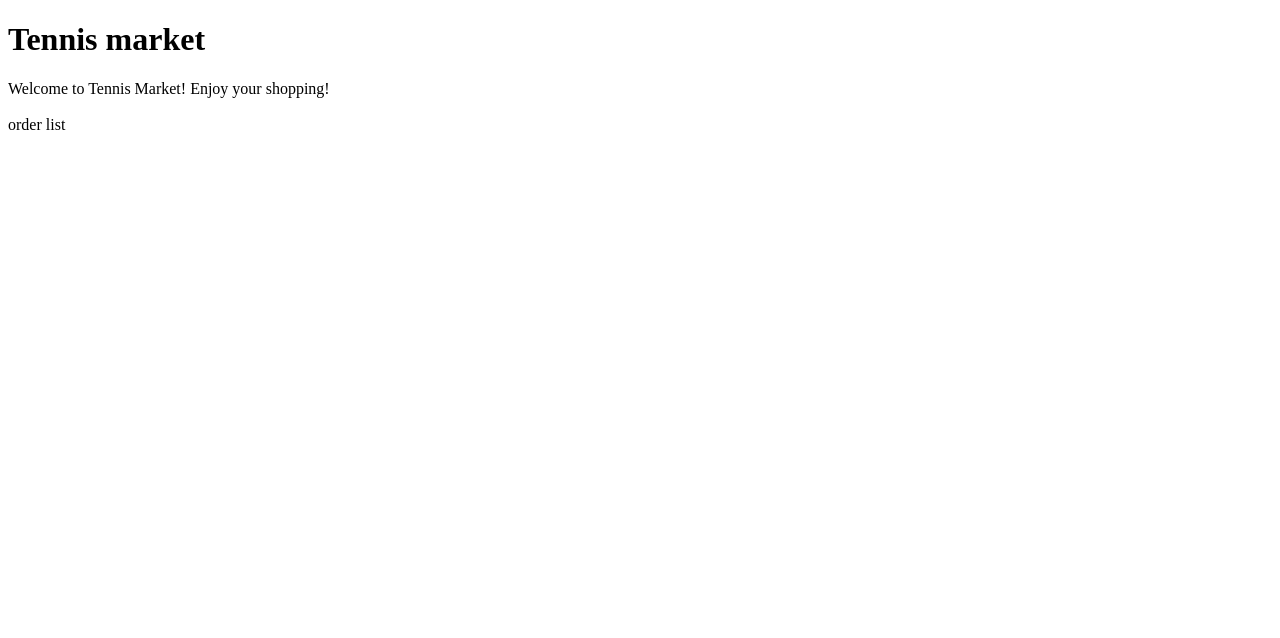
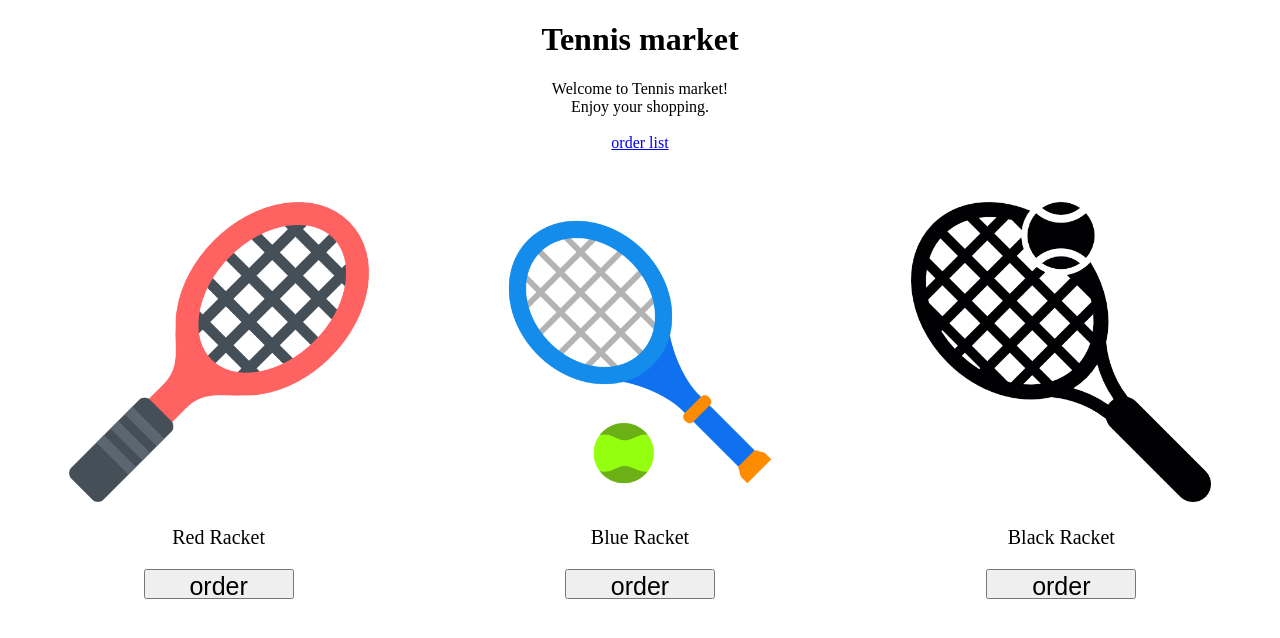
Before and after one commit to Ellison98/tennisMarket, a plain HTML site: page main.html in a window 1280 px wide. Drawn offline with Linux system fonts and the light colour scheme.

Commit message:
tennisMarket

```diff
--- /dev/null
+++ b/main.css
@@ -0,0 +1,27 @@
+h1 {
+    text-align: center;
+}
+
+#txt_welcome {
+    text-align: center;
+    margin-bottom: 50px;
+}
+
+.card {
+    text-align: center;
+}
+
+.card_title {
+    font-size: 20px;
+}
+
+.card_button {
+    font-size: 25px;
+    width: 150px;
+    height: 30px;
+}
+
+.card_img {
+    width: 300px;
+    height: 300px;
+}
--- a/main.html
+++ b/main.html
@@ -1,20 +1,36 @@
 <!DOCTYPE html>
-<html lang="ko">
+<html>
     <head>
         <meta charset="UTF-8">
-    <meta name="viewport" content="width=device-width, initial-scale=1.0">
-    <title>Main Page</title>
+        <title> Main </title>
+        <link rel="stylesheet" href="./main.css">
     </head>
     <body>
         <h1>Tennis market</h1>
-    <div>
-        Welcome to Tennis Market!
-        Enjoy your shopping!
-        <br/>
-        <br/>
-        <a>order list</a>
+        <div id="txt_welcome">
+            Welcome to Tennis market! <br>
+            Enjoy your shopping.
+            <br>
+            <br>
+            <a href="./orderlist.html"> order list </a>
         </div>
-
-
+        <div style="display:grid; grid-template-columns: 1fr 1fr 1fr;">
+            <div class="card">
+                <img class="card_img" src="./img/redRacket.png">
+                <p class="card_title"> Red Racket </p>
+                <input class="card_button" type="button" value="order"
+                    onclick="location.href='/order?productId=1'">
+            </div>
+            <div class="card">
+                <img class="card_img" src="./img/blueRacket.png">
+                <p class="card_title"> Blue Racket </p>
+                <input class="card_button" type="button" value="order" onclick="alert(2);">
+            </div>
+            <div class="card">
+                <img class="card_img" src="./img/blackRacket.png">
+                <p class="card_title"> Black Racket </p>
+                <input class="card_button" type="button" value="order" onclick="alert(3);">
+            </div>
+        </div>
     </body>
 </html>
```
Also changed, not shown: index.js (added, +8 -0 lines), orderlist.html (added, +31 -0 lines), requiresHander.js (added, +27 -0 lines), router.js (added, +14 -0 lines), server.js (added, +13 -0 lines), img/blackRacket.png (added), img/blueRacket.png (added), img/redRacket.png (added). Lines whose indentation alone changed are shown as unchanged.
